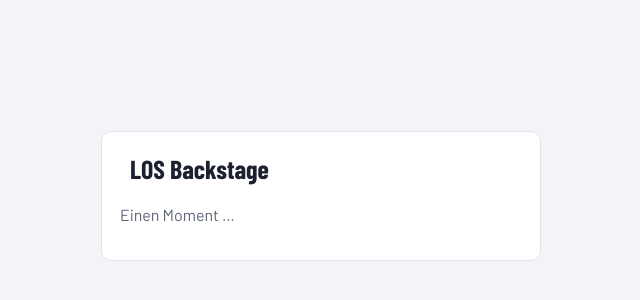
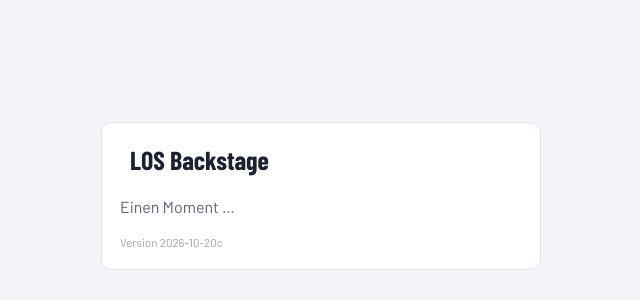
Before and after one commit to LibanonOnStage/libanon-on-stage, a plain HTML site: page index.html in a window 1280 px wide. Shown: the part 204-504 px from the top of the page, without its empty margins (319-959 px from the left). Drawn offline with nearby package versions, Linux system fonts and the light colour scheme.

Commit message:
Add files via upload

```diff
--- a/index.html
+++ b/index.html
@@ -914,6 +914,7 @@ function fixUi(){
   if(!person(ui.me)) ui.me=(y.people.find(p=>ROLE_OF(p.access)==='ensemble')||y.people[0]||{}).id||'';
 }
 
+const APP_VERSION='2026-10-20c';
 /* Verbindung, Login, Abos */
 async function liveInit(){
   try{
@@ -952,7 +953,7 @@ function onUser(u){
   },e=>{ console.error(e); auth.state='noaccess'; auth.error=e.code||String(e); render(); }));
 }
 function startData(){
-  auth.state='loading'; render();
+  auth.state='loading'; auth.loadAt=Date.now(); render(); setTimeout(()=>{ if(auth.state==='loading') render(); },9000);
   if(auth.role==='leitung'){ subColl('years'); subColl('users'); subDoc('app/history'); subDoc('config/private'); }
   else subColl('years',FB.fs.query(FB.fs.collection(db,'years'),FB.fs.where('archived','==',false)));
   subDoc('app/about');
@@ -1098,10 +1099,14 @@ function afterReady(){
 
 /* Bildschirme vor dem eigentlichen Leitstand */
 function authScreen(){
-  const box=(inner)=>`<div class="authwrap"><div class="authbox panel"><div class="authbrand"><span class="cross" aria-hidden="true"></span>LOS Backstage</div>${inner}</div></div>`;
+  const box=(inner)=>`<div class="authwrap"><div class="authbox panel"><div class="authbrand"><span class="cross" aria-hidden="true"></span>LOS Backstage</div>${inner}<p class="small muted" style="margin:14px 0 0;opacity:.6;font-size:11.5px">Version ${APP_VERSION}</p></div></div>`;
   const out=`<button class="btn ghost" data-act="logout" style="margin-top:12px">Abmelden</button>`;
   switch(auth.state){
-    case 'init': case 'checking': case 'loading': return box(`<p class="muted">${auth.state==='loading'?'Lade die Daten …':'Einen Moment …'}</p>`);
+    case 'init': case 'checking': case 'loading': {const slow=auth.state==='loading'&&Date.now()-(auth.loadAt||0)>8500;
+      return box(`<p class="muted">${auth.state==='loading'?'Lade die Daten …':'Einen Moment …'}</p>${slow?`<p class="small warnline">Das dauert ungewöhnlich lange.</p>
+        <p class="small muted">Angemeldet als ${esc(auth.email)} · wartet auf: ${esc([...waiting].join(', ')||'–')} · Version ${APP_VERSION}</p>
+        <p class="small muted">Hilft meist: Schloss-Symbol neben der Adresse → Website-Einstellungen → Daten löschen, dann neu laden.</p>
+        <div class="row" style="justify-content:flex-start;gap:8px"><button class="btn" onclick="location.reload()">Neu laden</button><button class="btn ghost" data-act="logout">Abmelden</button></div>`:''}`);}
     case 'error': return box(`<p class="warnline">${esc(auth.error)}</p><button class="btn" onclick="location.reload()">Neu laden</button>`);
     case 'login': return box(`<p>Libanon on Stage · Planung, Proben und Tour an einem Ort.</p>
       <p class="small muted" style="margin:0 0 12px">Melde dich mit der Adresse an, die die Leitung für dich freigeschaltet hat – meistens die aus deiner Anmeldung.</p>
```
